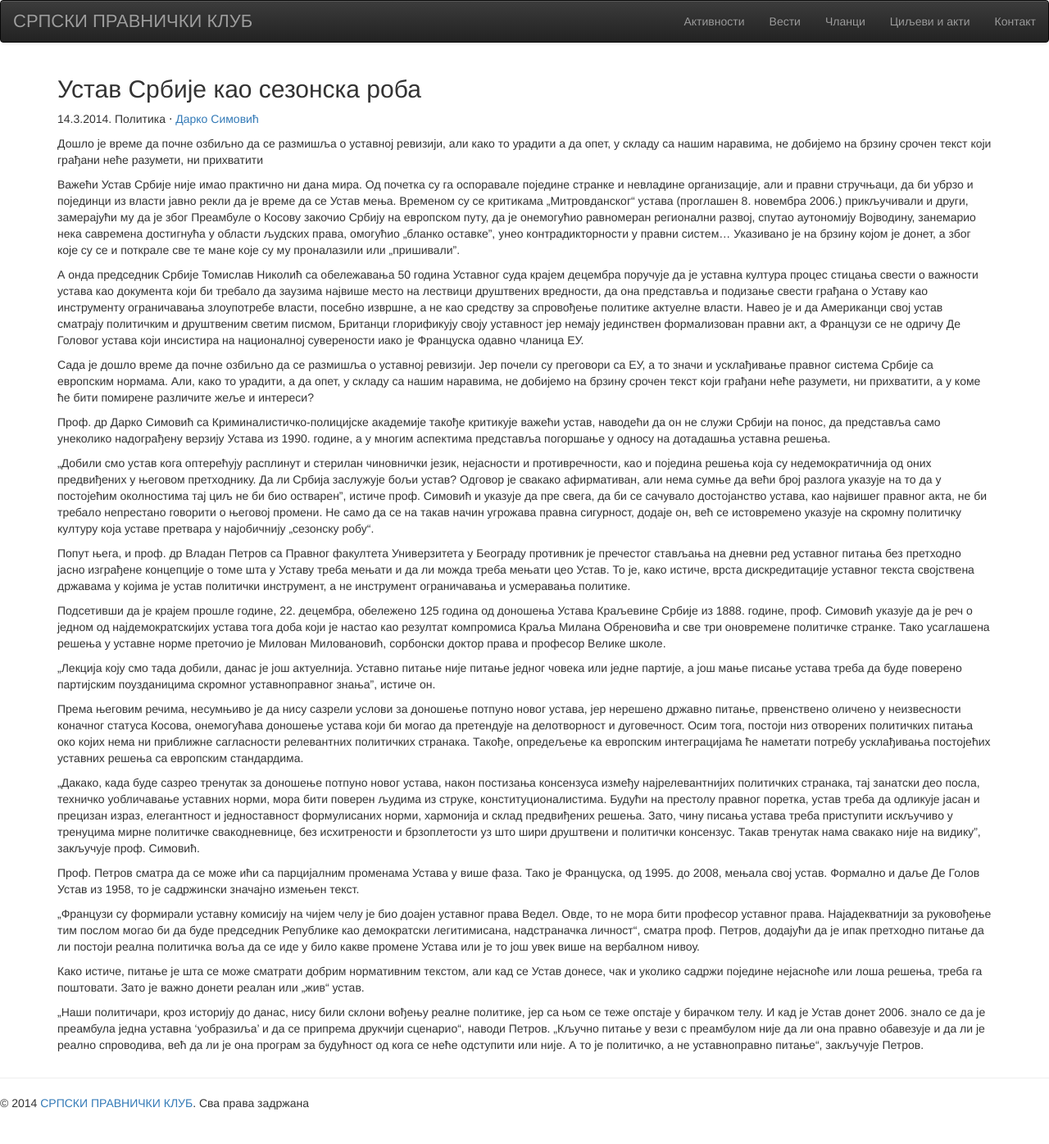
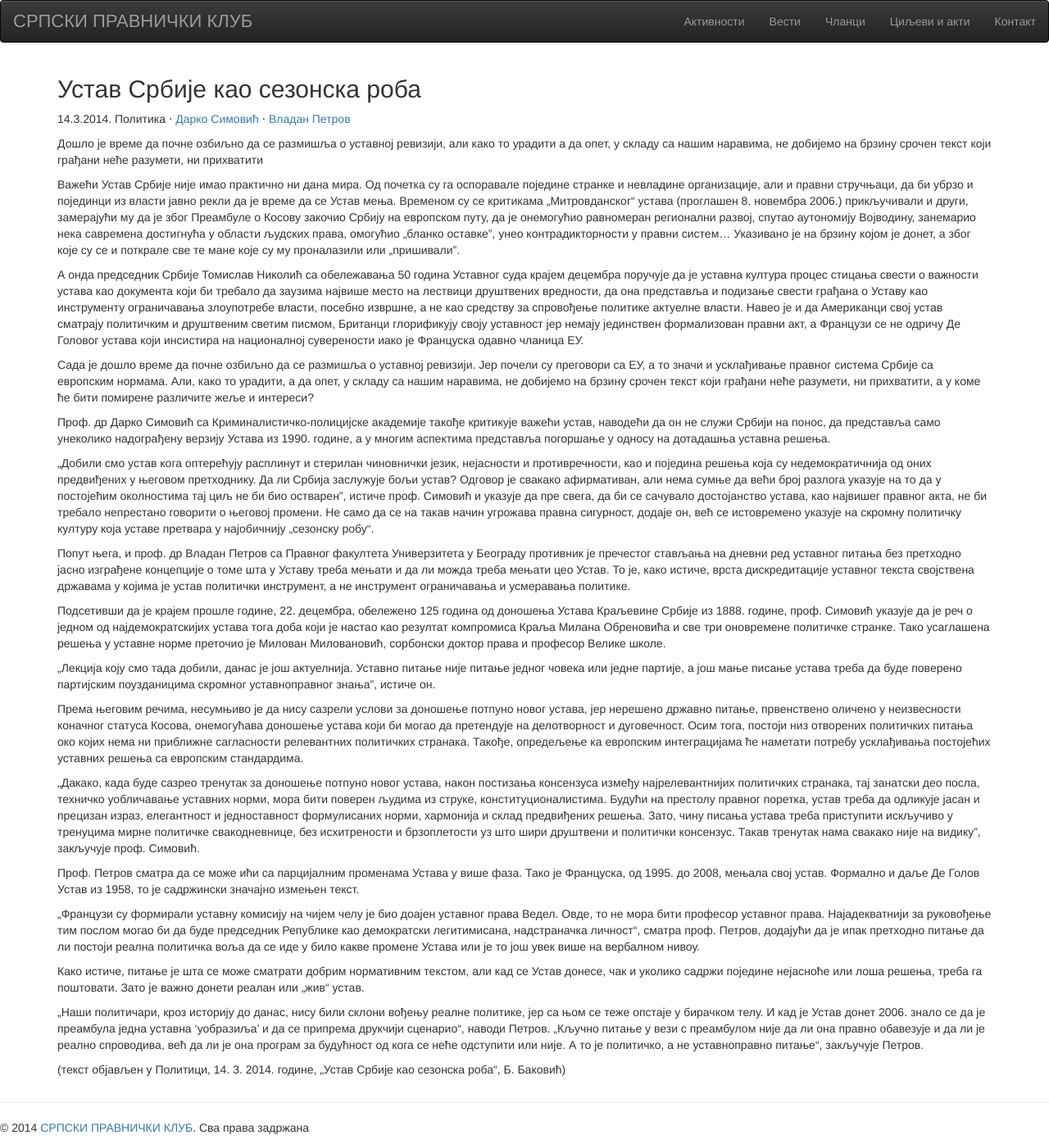
Before and after one commit to kulakajak/srpskipravnickiklub, a Jekyll site: the page built from clanci/_posts/2014-03-14-ustav-srbije-kao-sezonska-roba.markdown, in a window 1280 px wide. Shown: the whole page at 82% size. Built offline with Jekyll 4.4.1, drawn with Linux system fonts in a browser that asks for light colours; nearby versions of some CDN libraries; Markdown is read by kramdown in place of the engine named in the settings; before the commit the page ends 1366 px from its top, so only the background shows below that.

```diff
--- a/_includes/date-source-author.html
+++ b/_includes/date-source-author.html
@@ -5,7 +5,9 @@
 {% if page.author != nill %}
   {% if include.disable-author-link != nill %}
   {% else %}
+  {% for aut in page.author %}
   &sdot;
-<a href="/clanovi/{{ site.data.authors[page.author].folder }}">{{ site.data.authors[page.author].full-name }}</a>
+<a href="/clanovi/{{ site.data.authors[aut].folder }}">{{ site.data.authors[aut].full-name }}</a>
+  {% endfor %}
   {% endif %}
 {% endif %}
--- a/clanci/_posts/2014-03-14-ustav-srbije-kao-sezonska-roba.markdown
+++ b/clanci/_posts/2014-03-14-ustav-srbije-kao-sezonska-roba.markdown
@@ -35,3 +37,5 @@ source: politika
 Како истиче, питање је шта се може сматрати добрим нормативним текстом, али кад се Устав донесе, чак и уколико садржи поједине нејасноће или лоша решења, треба га поштовати. Зато је важно донети реалан или „жив“ устав.
 
 „Наши политичари, кроз историју до данас, нису били склони вођењу реалне политике, јер са њом се теже опстаје у бирачком телу. И кад је Устав донет 2006. знало се да је преамбула једна уставна 'уобразиља' и да се припрема друкчији сценарио“, наводи Петров. „Кључно питање у вези с преамбулом није да ли она правно обавезује и да ли је реално спроводива, већ да ли је она програм за будућност од кога се неће одступити или није. А то је политичко, а не уставноправно питање“, закључује Петров.
+
+(текст објављен у Политици, 14. 3. 2014. године, „Устав Србије као сезонска роба“, Б. Баковић)
```
Also changed, not shown: other parts of clanci/_posts/2014-03-14-ustav-srbije-kao-sezonska-roba.markdown (+3 -1 lines).
